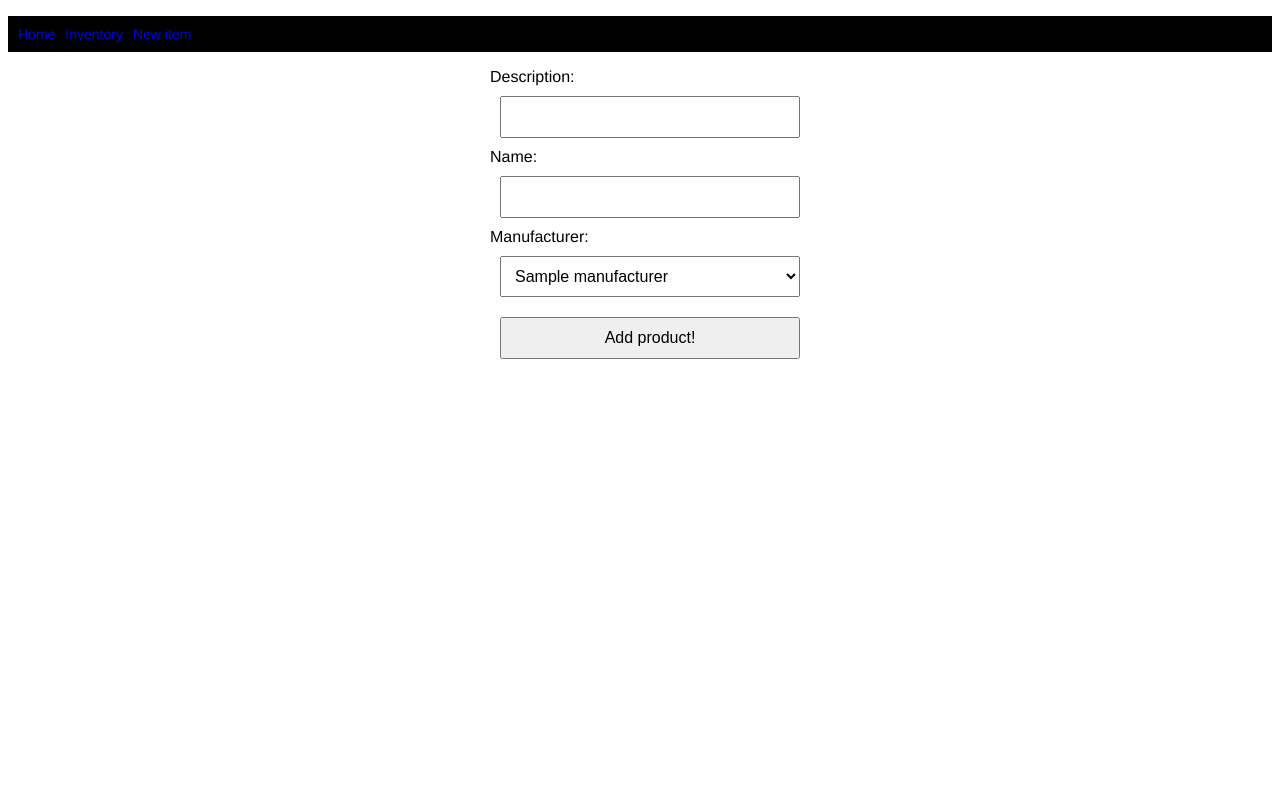
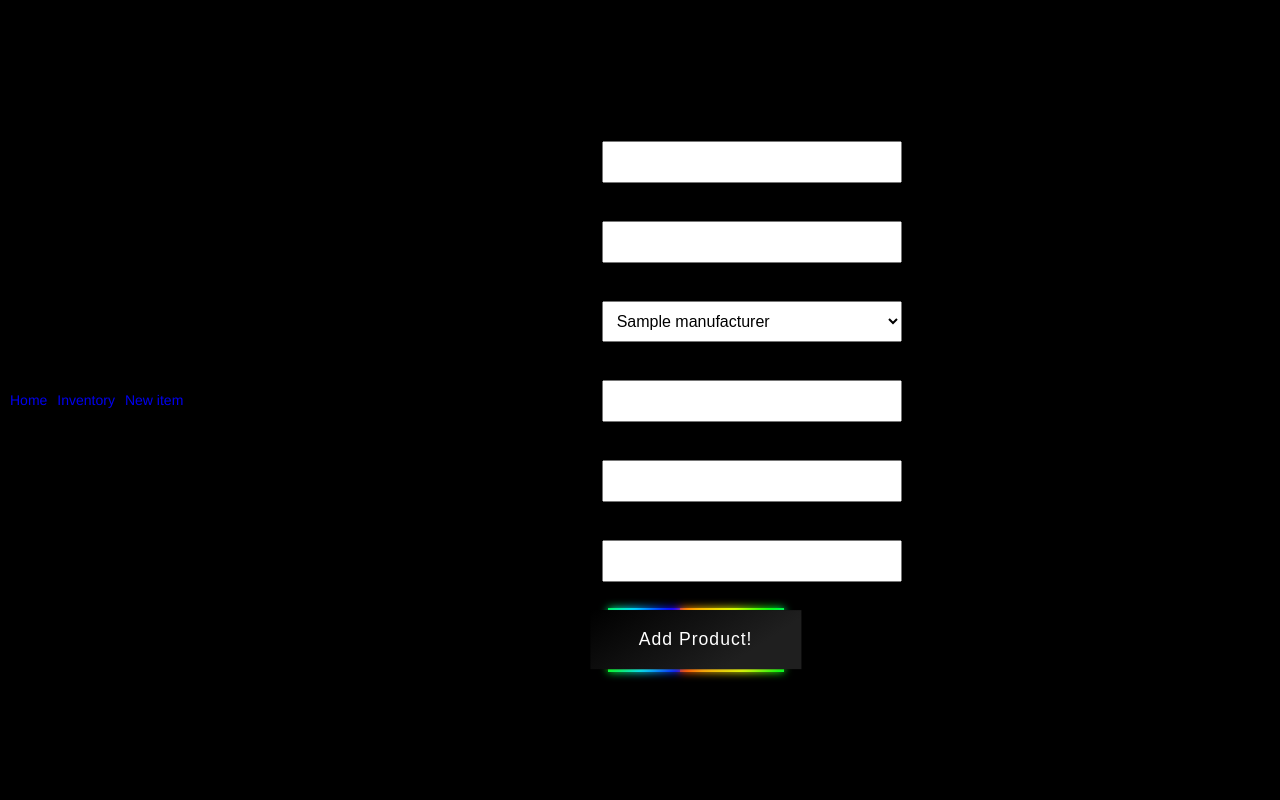
Before and after one commit to Naydire007/Project_1, a Flask app: page /inventory/new in a window 1280 px wide. Run offline with Flask 2, Linux system fonts and the light colour scheme; a database or web service that is not in the repository returns one stand-in record (values such as "Sample title"); some libraries are stand-ins or nearby versions.

Commit message:
rgb button

```diff
--- a/console.py
+++ b/console.py
@@ -11,7 +11,7 @@
 
 manufacturer1 = Manufacturers("Magic Life","Useful product for your quests")
 manufacturer_repository.save(manufacturer1)
-manufacturer2 = Manufacturers("Potion Life", "Saving you again")
+manufacturer2 = Manufacturers("Aqua Vitae", "Saving you again")
 manufacturer_repository.save(manufacturer2)
 
 something=manufacturer_repository.select_all()
--- a/controllers/inventory_controller.py
+++ b/controllers/inventory_controller.py
@@ -1,4 +1,3 @@
-from re import I
 from models.manufacturers import Manufacturers
 from flask import Flask, render_template, request,redirect
 from repositories import inventory_repository, manufacturer_repository
--- a/static/form.css
+++ b/static/form.css
@@ -1,3 +1,67 @@
-body.new-inventory(
-    background-color:black;
-);
+.{
+    box-sizing: border-box;
+}
+
+body{
+    background: #000;
+    margin: 0;
+    min-height: 100vh;
+    display: flex;
+    justify-content: center;
+    align-items: center;
+    font-family: Arial, Helvetica, sans-serif;
+}
+
+.rgb-border{
+    background: #020024;
+    background: linear-gradient(155deg,#020024 0%, red 0%, #ffab00 12%, #e0ff00 24%, #00ff08 36%, #00e4ff 48%, #0005ff 60%,#fe00e7 72%, red 84%,#ffa200 96%);
+    width: 11em;
+    height: 4em;
+    margin: 1em;
+    position: relative;
+    animation: gradient 55s linear infinite;
+}
+
+.rgb-border::before{
+    content: '';
+    position: absolute;
+    top: 50%;
+    left: 50%;
+    transform: translate(-50%,-50%);
+    width: 100%;
+    height: 100%;
+    background: inherit;
+    position: absolute;
+    filter: blur(4px);
+}
+
+.rgb-border .btn{
+    position: absolute;
+    top: 50%;
+    left: 50%;
+    transform: translate(-50%,-50%);
+    background-color: #000000;
+    background-image: linear-gradient(147deg,#000000 0%,#1f1f1f 74%);
+    width: 9.8em;
+    height: 3,3em;
+    text-align: center;
+    text-decoration: none;
+    padding: 1.1em;
+    color: #fff;
+    font-size: 1.1em;
+    letter-spacing: 1px;
+}
+
+@keyframes gradient {
+    0%{
+        background-position: 0 0;
+    }
+
+    50%{
+        background-position: 18.75em 31.25em;
+    }
+
+    100%{
+        background-position: 0.1em 0.1em;
+    }
+}
--- a/static/style.css
+++ b/static/style.css
@@ -1,3 +1,8 @@
+.new-inventory{
+  color: white;
+}
+
+
 body{
     font-family: "Helvetica", arial, sans-serif; font-size: 16px;
   }
--- a/templates/inventory/new.html
+++ b/templates/inventory/new.html
@@ -6,17 +6,17 @@
 
 <form action="/inventory" method="post">
     <div>
-        <label for="description">Description:</label>
-        <input type="text" id="description" name="description">
+        <label for="item_name">Name:</label>
+        <input type="text" id="item_name" name="item_name">
 
     </div>
     <div>
-        <label for="item_name">Name:</label>
-        <input type="text" id="item_name" name="item_name">
+        <label for="description">Description:</label>
+        <input type="text" id="description" name="description">
     </div>
     <div>
-        <label for="manufacturer">Manufacturer:</label>
-        <select name="manufacturer_id" id="manufacturer">
+        <label for="manufacturers_id">Manufacturer:</label>
+        <select name="manufacturers_id" id="manufacturers_id">
 
             {% for manufacturer in all_manufacturers %}
             <option value="{{manufacturer.id}}"> {{manufacturer.company_name}}</option>
@@ -24,7 +24,22 @@
         </select>
     </div>
 
-    <button type="submit">Add product!</button>
+    <div>
+        <label for="stock_quantity">Quantity:</label>
+        <input type="number" id="stock_quantity" name="stock_quantity">
+    </div>
+    <div>
+        <label for="buying_cost">Buying Cost:</label>
+        <input type="number" id="buying_cost" name="buying_cost">
+    </div>
+    <div>
+        <label for="selling_cost">Selling Price:</label>
+        <input type="number" id="selling_cost" name="selling_cost">
+    </div>
+    <div class="rgb-border">
+        <a class="btn" href="a">Add Product!</a>
+        <!-- <button type="submit">Add product!</button> -->
+    </div>
 </form>
 
 
```
Also changed, not shown: controllers/manufacturers_controller.py (added).
